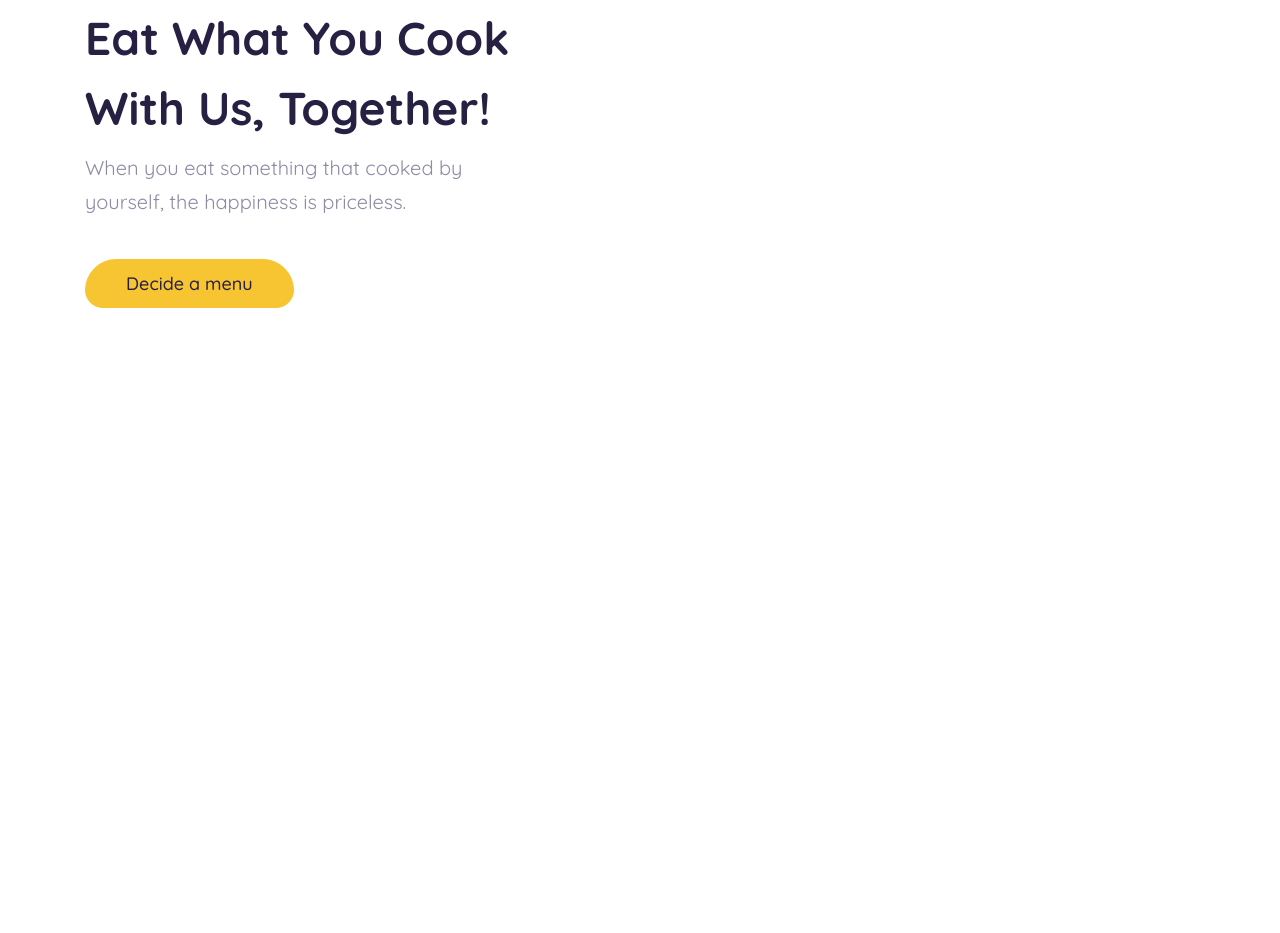
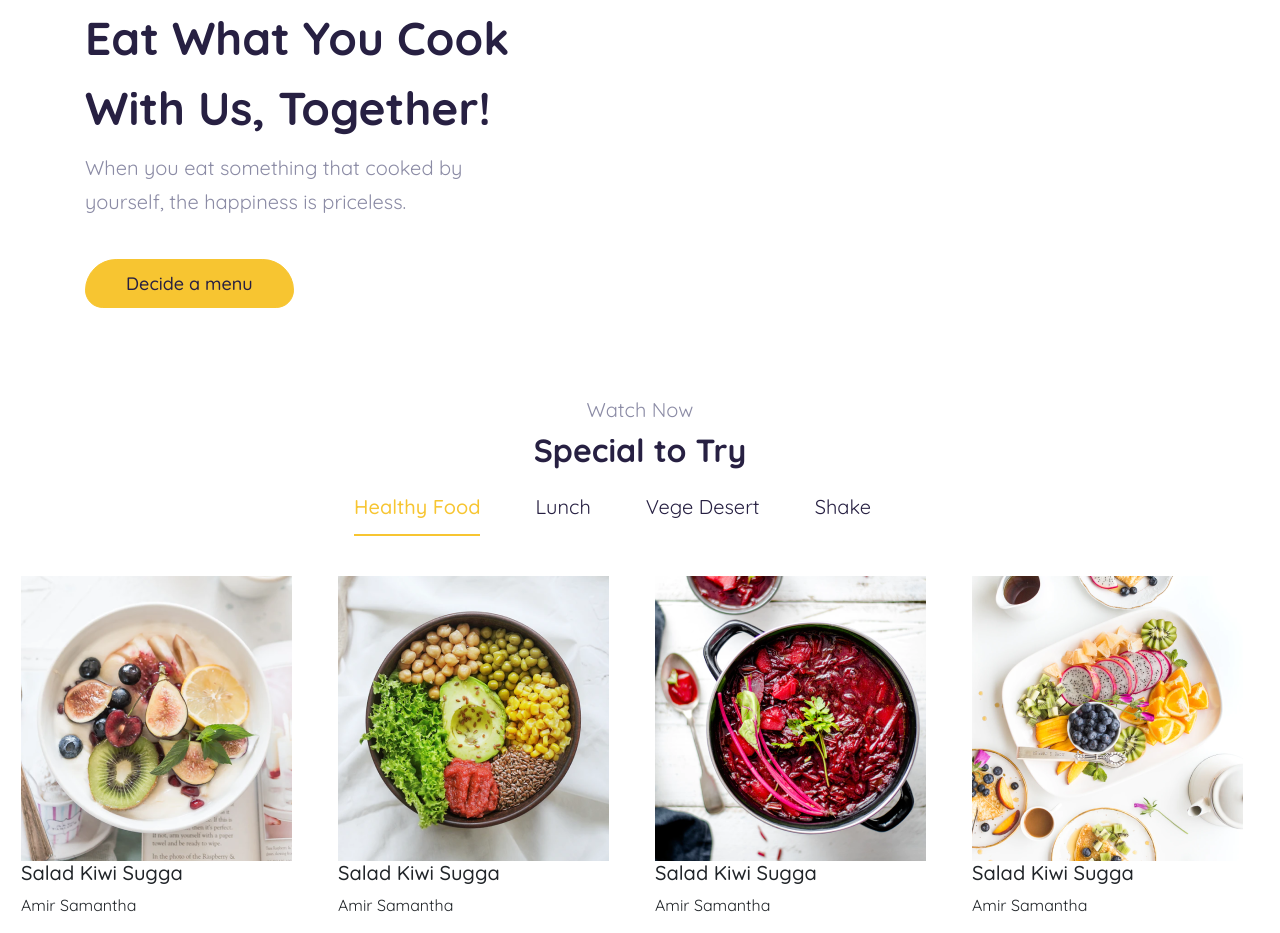
Before and after one commit to hanawazaki/foodyar-html, a plain HTML site: page index.html in a window 1280 px wide. Shown: the part 194-1127 px from the top of the page. Before the commit the page ends 800 px from the top, so only its background shows below. Drawn offline with nearby package versions, Linux system fonts and the light colour scheme.

Commit message:
watch list section

```diff
--- a/assets/css/custom-css.css
+++ b/assets/css/custom-css.css
@@ -49,6 +49,15 @@ body {
   color: #272042;
 }
 
+.hero h1 span {
+  /* background: #fbe0dc;
+  border-radius: 100px;*/
+  /* height: 10px;
+  text-decoration: none;
+  border-bottom: 2px solid #2c82c9;
+  border-radius: 10px; */
+}
+
 .hero p {
   font-style: normal;
   font-weight: normal;
@@ -74,3 +83,60 @@ body {
   background: #272042;
   color: #f7c531;
 }
+
+.watch-now {
+  margin-top: 90px;
+}
+
+.heading-text h6 {
+  font-weight: normal;
+  font-size: 20px;
+  text-align: center;
+  color: #8b8ba5;
+}
+
+.heading-text p {
+  font-weight: bold;
+  font-size: 32px;
+  line-height: 40px;
+  text-align: center;
+  color: #272042;
+}
+
+.watch-list {
+  display: flex;
+  flex-direction: row;
+  justify-content: center;
+}
+
+.watch-list p {
+  margin-right: 55px;
+  font-style: normal;
+  font-weight: normal;
+  font-size: 20px;
+  line-height: 25px;
+  text-align: center;
+  color: #272042;
+}
+
+.watch-list .active {
+  font-style: normal;
+  font-weight: 500;
+  font-size: 20px;
+  line-height: 25px;
+  color: #f7c531;
+  border-bottom: 2px solid #f7c531;
+  padding-bottom: 15px;
+}
+
+.video-list {
+  display: flex;
+  flex-direction: row;
+  justify-content: center;
+}
+
+.video-list .item {
+  margin-right: 15px;
+  margin-left: 15px;
+  width: 287px;
+}
--- a/index.html
+++ b/index.html
@@ -48,8 +48,11 @@
       <div class="container">
         <div class="row">
           <div class="col-6 align-self-center">
-            <h1 class="">Eat What You Cook <br />With Us, Together!</h1>
-            <p class="">
+            <h1 class="title">
+              <span>Eat</span> What You Cook <br />With Us,
+              <span>Together!</span>
+            </h1>
+            <p class="subtitle">
               When you eat something that cooked by <br />yourself, the
               happiness is priceless.
             </p>
@@ -61,6 +64,44 @@
         </div>
       </div>
     </section>
+    <section class="watch-now">
+      <div class="col heading-text">
+        <h6>Watch Now</h6>
+        <p>Special to Try</p>
+      </div>
+      <div class="watch-list mt-4">
+        <p class="active">Healthy Food</p>
+        <p>Lunch</p>
+        <p>Vege Desert</p>
+        <p>Shake</p>
+      </div>
+      <div class="mt-4 video-list">
+        <div class="item">
+          <img src="/assets/images/watch1.png" alt="" />
+          <h5 class="wn-title">Salad Kiwi Sugga</h5>
+          <p class="wn-user">Amir Samantha</p>
+          <p class="star"></p>
+        </div>
+        <div class="item">
+          <img src="/assets/images/watch2.png" alt="" />
+          <h5 class="wn-title">Salad Kiwi Sugga</h5>
+          <p class="wn-user">Amir Samantha</p>
+          <p class="star"></p>
+        </div>
+        <div class="item">
+          <img src="/assets/images/watch3.png" alt="" />
+          <h5 class="wn-title">Salad Kiwi Sugga</h5>
+          <p class="wn-user">Amir Samantha</p>
+          <p class="star"></p>
+        </div>
+        <div class="item">
+          <img src="/assets/images/watch4.png" alt="" />
+          <h5 class="wn-title">Salad Kiwi Sugga</h5>
+          <p class="wn-user">Amir Samantha</p>
+          <p class="star"></p>
+        </div>
+      </div>
+    </section>
     <script
       src="https://code.jquery.com/jquery-3.5.1.js"
       integrity="sha256-QWo7LDvxbWT2tbbQ97B53yJnYU3WhH/C8ycbRAkjPDc="
```
Also changed, not shown: assets/images/Star 1.png (added), assets/images/watch1.png (added), assets/images/watch2.png (added), assets/images/watch3.png (added), assets/images/watch4.png (added).
